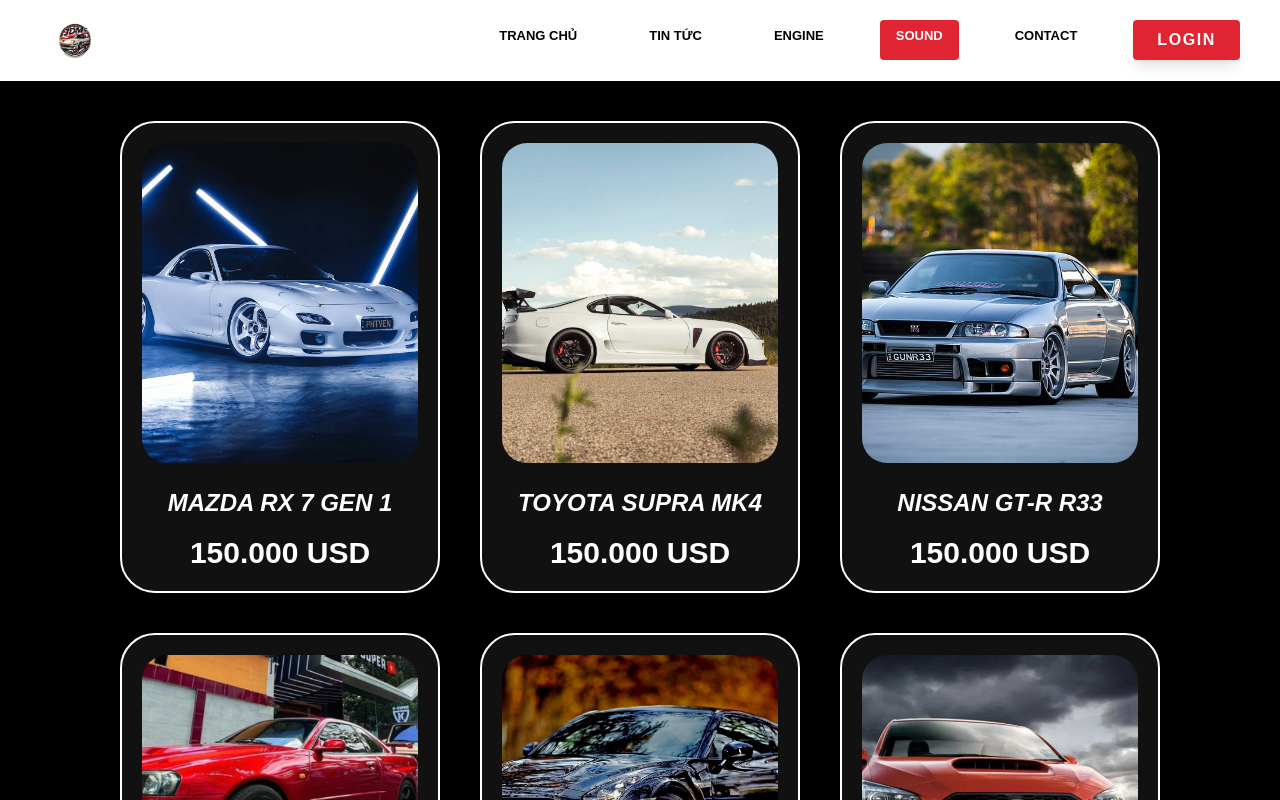
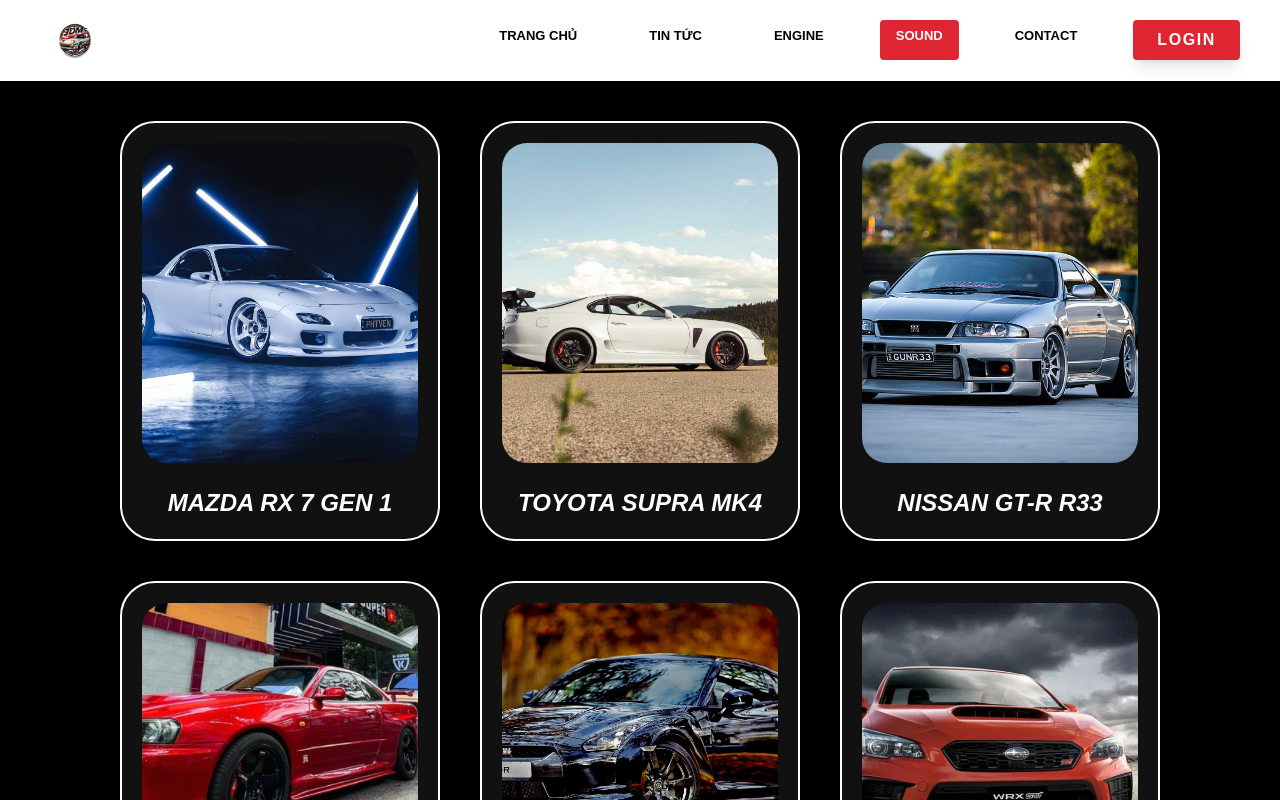
Before and after one commit to Dung216/JDMs, a Next.js app: page /sound in a window 1280 px wide. Shown: the top 800 px of the page. Built offline with nearby package versions, Linux system fonts and the light colour scheme.

Commit message:
fix sound

```diff
--- a/app/(main)/sound/page.tsx
+++ b/app/(main)/sound/page.tsx
@@ -16,35 +16,30 @@
     title: "TOYOTA SUPRA MK4",
     image: "/MK4.png",
     audio: "/mk4.mp4",
-    price: "150.000 USD",
-  },
+    },
   {
     id: 3,
     title: "NISSAN GT-R R33",
     image: "/e33.jpg",
     audio: "/r33.mp4",
-    price: "150.000 USD",
   },
   {
     id: 4,
     title: "NISSAN GT-R R34",
     image: "/R34.png",
     audio: "/r34.mp4",
-    price: "150.000 USD",
-  },
+    },
   {
     id: 5,
     title: "NISSAN GT-R R35",
     image: "/r35.jpg",
     audio: "/gtr r35.mp4",
-    price: "150.000 USD",
   },
   {
     id: 6,
     title: "SUBARU IMPREZA WRX STI",
     image: "/STI.jpg",
     audio: "/subaruSTI.mp4",
-    price: "150.000 USD",
   },
 ];
 
@@ -132,10 +127,6 @@
                 {car.title}
               </h2>
 
-              <p className="mt-4 text-3xl font-black text-white">
-                {car.price}
-              </p>
-
 
             </div>
           </div>
```
